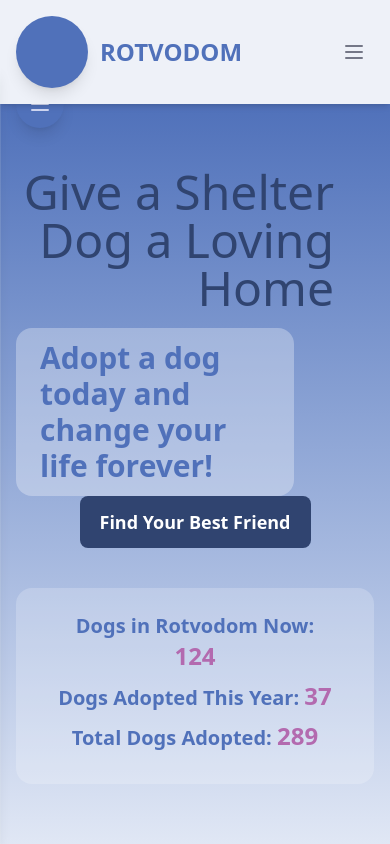
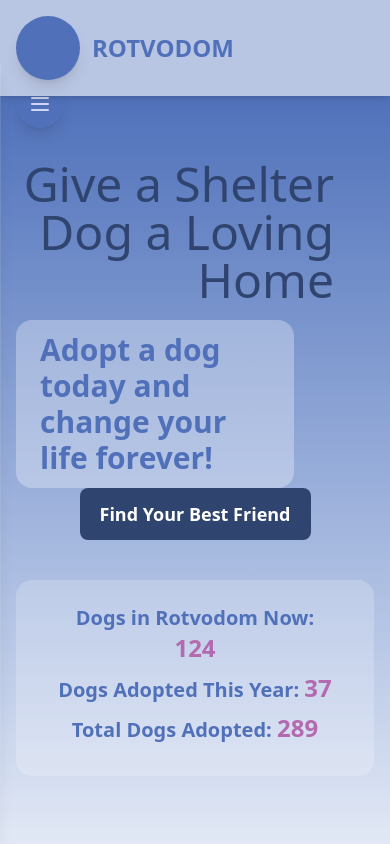
Before and after one commit to bavayra/dog-shelter, a React (Vite) app: page / in a window 390 px wide. Shown: the top 844 px of the page. Built offline with nearby package versions, Linux system fonts and the light colour scheme; some icons are missing.

Commit message:
fix: fixed an issue with duplicating hamburger menu for the mobile version by deleting it

```diff
--- a/src/components/Header.tsx
+++ b/src/components/Header.tsx
@@ -1,11 +1,8 @@
-import { useState } from 'react';
 import { APP_NAME } from '@/constants';
 import Button from './Button';
 import LogoIcon from '@assets/icons/rottweiler-logo-icon.svg?react';
 
 const Header = () => {
-  const [isMobileMenuOpen, setIsMobileMenuOpen] = useState(false);
-
   const navigationLinks = [
     { name: 'HOME', href: '#hero' },
     { name: 'OUR PETS', href: '#pets' },
@@ -15,15 +12,15 @@ const Header = () => {
   ];
 
   return (
-    <header className="bg-primary-100 shadow-md sticky top-0 z-50">
+    <header className="bg-primary-200 shadow-md sticky top-0 z-50">
       <div className="container mx-auto px-4 py-4">
         <div className="flex items-center justify-between">
           <LogoIcon
-            className="w-18 h-18 bg-primary-500 px-2 py-2 rounded-full shadow-lg"
+            className="w-16 h-16 bg-primary-500 px-2 py-2 rounded-full shadow-lg"
             aria-hidden="true"
           />
           <div className="flex items-center">
-            <h1 className="text-2xl md:text-3xl font-bold text-primary-500 mr-20">
+            <h1 className="text-2xl md:text-3xl font-bold text-primary-500 mr-35">
               {APP_NAME}
             </h1>
           </div>
@@ -45,35 +42,6 @@ const Header = () => {
               CONTACT US
             </Button>
           </div>
-
-          <button
-            className="md:hidden p-2 text-neutral-700 hover:text-primary-500"
-            onClick={() => setIsMobileMenuOpen(!isMobileMenuOpen)}
-            aria-label="Toggle menu"
-          >
-            <svg
-              className="w-6 h-6"
-              fill="none"
-              stroke="currentColor"
-              viewBox="0 0 24 24"
-            >
-              {isMobileMenuOpen ? (
-                <path
-                  strokeLinecap="round"
-                  strokeLinejoin="round"
-                  strokeWidth={2}
-                  d="M6 18L18 6M6 6l12 12"
-                />
-              ) : (
-                <path
-                  strokeLinecap="round"
-                  strokeLinejoin="round"
-                  strokeWidth={2}
-                  d="M4 6h16M4 12h16M4 18h16"
-                />
-              )}
-            </svg>
-          </button>
         </div>
       </div>
     </header>
```
